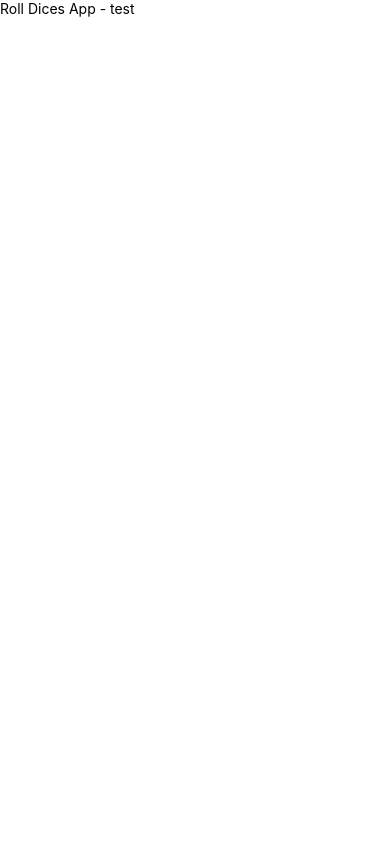
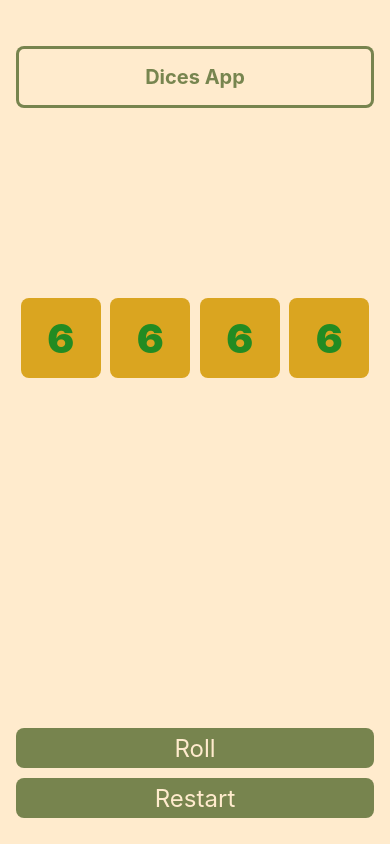
Before and after one commit to dinyoyara/Yara_intert_2023_React_Native-useContext-, a React Native app in the folder roll_dices/: screen / in a window 390 px wide. Built offline with nearby package versions, Linux system fonts and the light colour scheme.

Commit message:
Implement Home screen with basic functionality.

```diff
--- a/roll_dices/App.js
+++ b/roll_dices/App.js
@@ -1,8 +1,9 @@
 import React from 'react';
-import { Text } from 'react-native';
+
+import HomeScreen from './src/screen/HomeScreen';
 
 function App() {
-    return <Text>Roll Dices App - test</Text>;
+    return <HomeScreen />;
 }
 
 export default App;
--- /dev/null
+++ b/roll_dices/src/screen/HomeScreen/index.js
@@ -0,0 +1,55 @@
+import React, { useState } from 'react';
+import { View, Text } from 'react-native';
+import Button from '../../components/Button';
+import Dice from '../../components/Dice';
+
+import styles from './styles';
+
+const HomeScreen = () => {
+    const [first, setFirst] = useState(6);
+    const [second, setSecond] = useState(6);
+    const [third, setThird] = useState(6);
+    const [fourth, setFourth] = useState(6);
+    const [rolled, setRolled] = useState(false);
+
+    function getRandomNumber(max) {
+        return Math.floor(1 + Math.random() * max);
+    }
+
+    const rollDices = () => {
+        setFirst(getRandomNumber(6));
+        setSecond(getRandomNumber(6));
+        setThird(getRandomNumber(6));
+        setFourth(getRandomNumber(6));
+        setRolled(true);
+    };
+
+    const restartGame = () => {
+        setRolled(false);
+        setFirst(6);
+        setSecond(6);
+        setThird(6);
+        setFourth(6);
+    };
+
+    return (
+        <View style={styles.container}>
+            <Text style={styles.title}>Dices App</Text>
+            <View style={styles.dices_container}>
+                <Dice number={first} />
+                <Dice number={second} />
+                <Dice number={third} />
+                <Dice number={fourth} />
+            </View>
+            {rolled ? (
+                <Text style={{ ...styles.title, ...styles.result }}>{first + second + third + fourth} points</Text>
+            ) : null}
+            <View style={styles.buttons_container}>
+                <Button title='Roll' click={rollDices} />
+                <Button title='Restart' click={restartGame} />
+            </View>
+        </View>
+    );
+};
+
+export default HomeScreen;
--- /dev/null
+++ b/roll_dices/src/screen/HomeScreen/styles.js
@@ -0,0 +1,36 @@
+import { StyleSheet } from 'react-native';
+
+const styles = StyleSheet.create({
+    container: {
+        flex: 1,
+        padding: 16,
+        paddingTop: 46,
+        backgroundColor: 'rgba(255,235,205, 1)'
+    },
+    title: {
+        marginBottom: 10,
+        color: 'rgba(85,107,47, 0.8)',
+        backgroundColor: 'rgba(255,235,205, 1)',
+        borderWidth: 3,
+        borderColor: 'rgba(85,107,47, 0.8)',
+        borderRadius: 8,
+        padding: 16,
+        fontSize: 20,
+        fontWeight: 'bold',
+        textAlign: 'center'
+    },
+    result: {
+        marginBottom: 0,
+        marginTop: 'auto'
+    },
+    dices_container: {
+        marginVertical: 180,
+        flexDirection: 'row',
+        justifyContent: 'space-around'
+    },
+    buttons_container: {
+        marginTop: 'auto'
+    }
+});
+
+export default styles;
```
